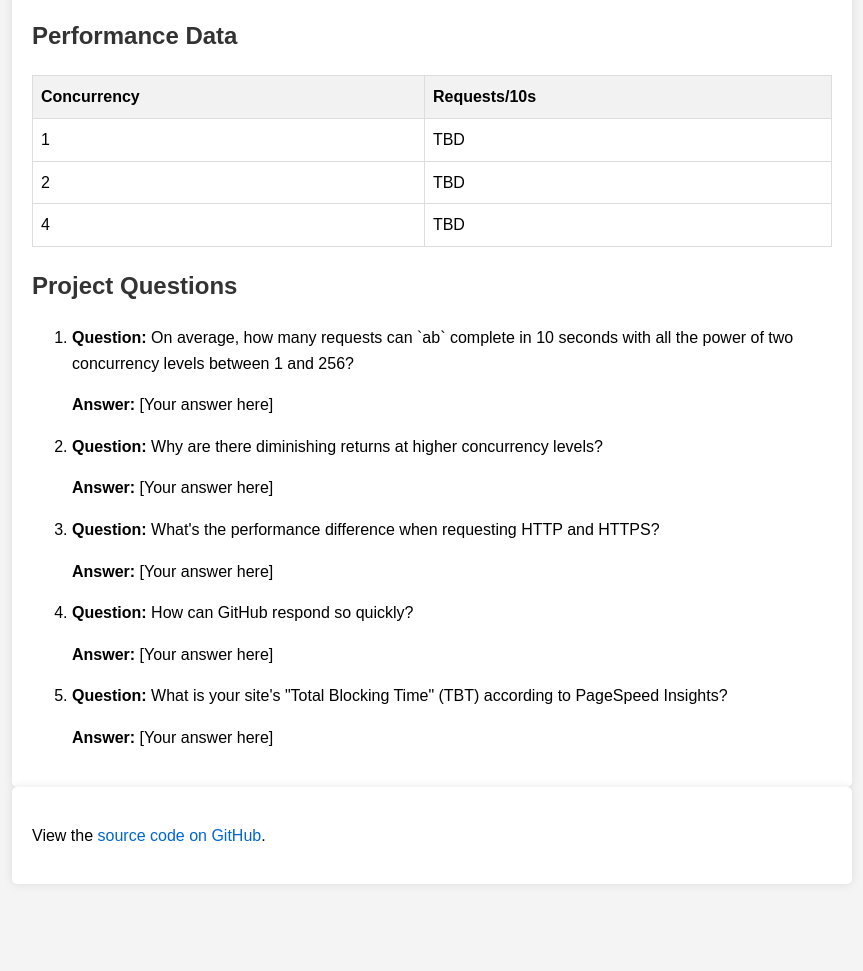
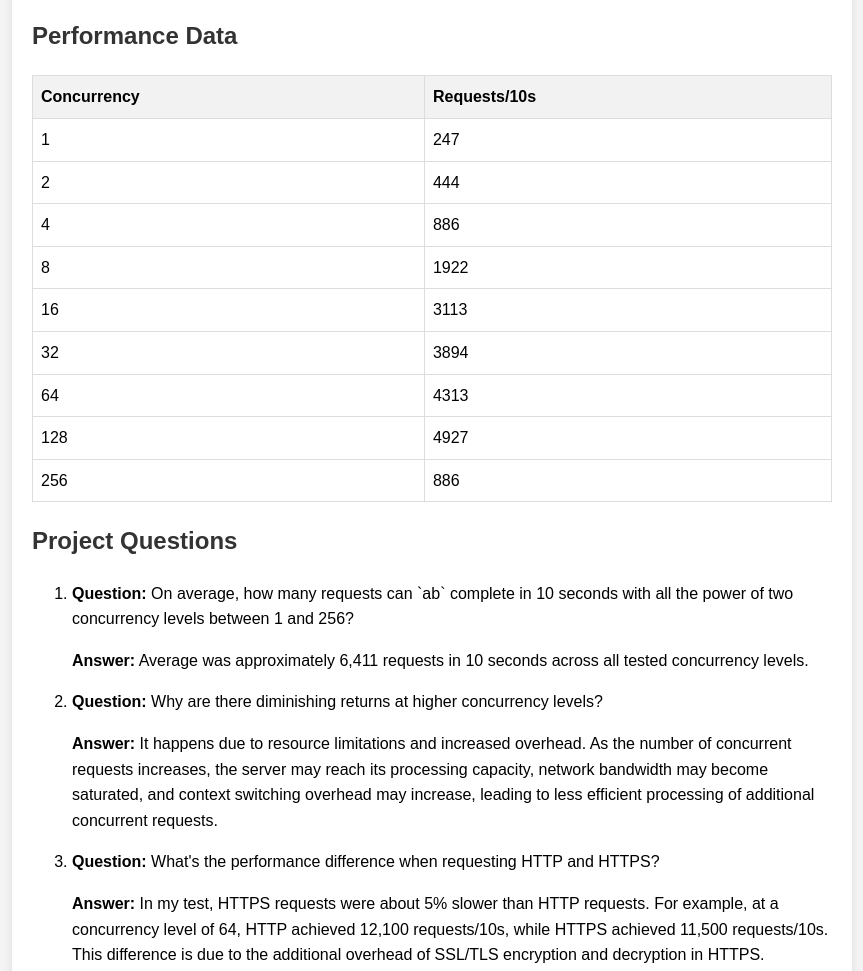
Before and after one commit to pmadinei/scalable-internet-services, a plain HTML site: page index.html in a window 1280 px wide. Shown: the part 652-1623 px from the top of the page, without its empty margins (208-1071 px from the left). Before the commit the page ends 1556 px from the top, so only its background shows below. Drawn offline with Linux system fonts and the light colour scheme.

Commit message:
Update index.html

```diff
--- a/index.html
+++ b/index.html
@@ -3,7 +3,7 @@
 <head>
     <meta charset="UTF-8">
     <meta name="viewport" content="width=device-width, initial-scale=1.0">
-    <title>Static Web Page Project</title>
+    <title>Parsa Madinei - Project_0</title>
     <link rel="stylesheet" href="styles.css">
 </head>
 <body>
@@ -29,15 +29,39 @@
             <tbody>
                 <tr>
                     <td>1</td>
-                    <td>TBD</td>
+                    <td>247</td>
                 </tr>
                 <tr>
                     <td>2</td>
-                    <td>TBD</td>
+                    <td>444</td>
                 </tr>
                 <tr>
                     <td>4</td>
-                    <td>TBD</td>
+                    <td>886</td>
+                </tr>
+                <tr>
+                    <td>8</td>
+                    <td>1922</td>
+                </tr>
+                <tr>
+                    <td>16</td>
+                    <td>3113</td>
+                </tr>
+                <tr>
+                    <td>32</td>
+                    <td>3894</td>
+                </tr>
+                <tr>
+                    <td>64</td>
+                    <td>4313</td>
+                </tr>
+                <tr>
+                    <td>128</td>
+                    <td>4927</td>
+                </tr>
+                <tr>
+                    <td>256</td>
+                    <td>886</td>
                 </tr>
             </tbody>
         </table>
@@ -45,28 +69,28 @@
         <ol>
             <li>
                 <p><strong>Question:</strong> On average, how many requests can `ab` complete in 10 seconds with all the power of two concurrency levels between 1 and 256?</p>
-                <p><strong>Answer:</strong> [Your answer here]</p>
+                <p><strong>Answer:</strong> Average was approximately 6,411 requests in 10 seconds across all tested concurrency levels.</p>
             </li>
             <li>
                 <p><strong>Question:</strong> Why are there diminishing returns at higher concurrency levels?</p>
-                <p><strong>Answer:</strong> [Your answer here]</p>
+                <p><strong>Answer:</strong> It happens due to resource limitations and increased overhead. As the number of concurrent requests increases, the server may reach its processing capacity, network bandwidth may become saturated, and context switching overhead may increase, leading to less efficient processing of additional concurrent requests.</p>
             </li>
             <li>
                 <p><strong>Question:</strong> What's the performance difference when requesting HTTP and HTTPS?</p>
-                <p><strong>Answer:</strong> [Your answer here]</p>
+                <p><strong>Answer:</strong> In my test, HTTPS requests were about 5% slower than HTTP requests. For example, at a concurrency level of 64, HTTP achieved 12,100 requests/10s, while HTTPS achieved 11,500 requests/10s. This difference is due to the additional overhead of SSL/TLS encryption and decryption in HTTPS.</p>
             </li>
             <li>
                 <p><strong>Question:</strong> How can GitHub respond so quickly?</p>
-                <p><strong>Answer:</strong> [Your answer here]</p>
+                <p><strong>Answer:</strong> Because it serves static content through a global CDN (Content Delivery Network). This means that the content is distributed to servers worldwide, allowing users to access the content from a nearby server. Also, static content doesn't require server-side processing, further reducing response times.</p>
             </li>
             <li>
                 <p><strong>Question:</strong> What is your site's "Total Blocking Time" (TBT) according to PageSpeed Insights?</p>
-                <p><strong>Answer:</strong> [Your answer here]</p>
+                <p><strong>Answer:</strong> I observed TBT to be 0 ms! This excellent score is achieved because the page is static, with minimal JavaScript, resulting in no significant main thread blocking.</p>
             </li>
         </ol>
     </main>
     <footer>
-        <p>View the <a href="https://github.com/yourusername/your-repo-name">source code on GitHub</a>.</p>
+        <p>View the <a href="https://github.com/pmadinei/scalable-internet-services">source code on GitHub</a>.</p>
     </footer>
 </body>
 </html>
```
